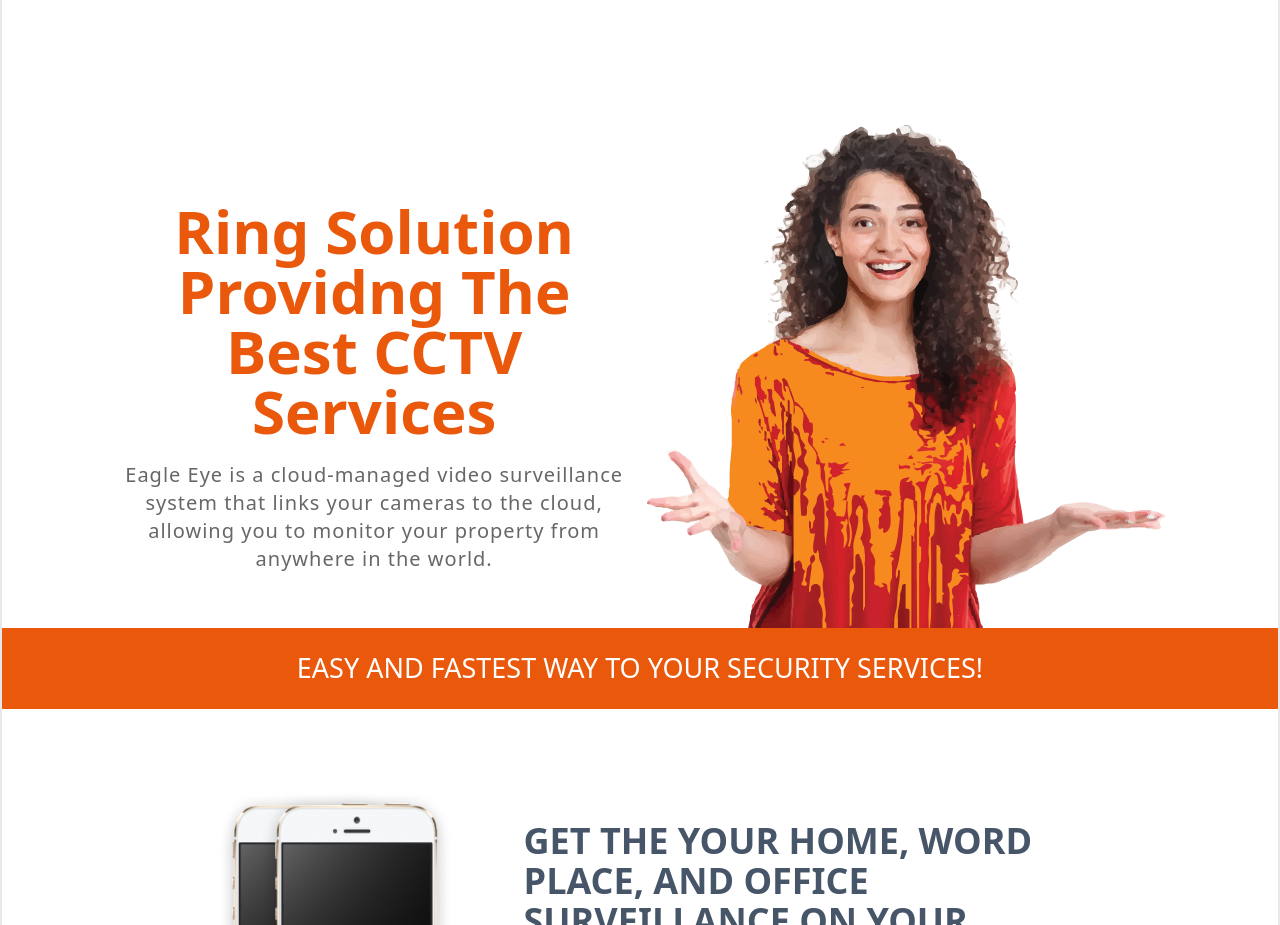
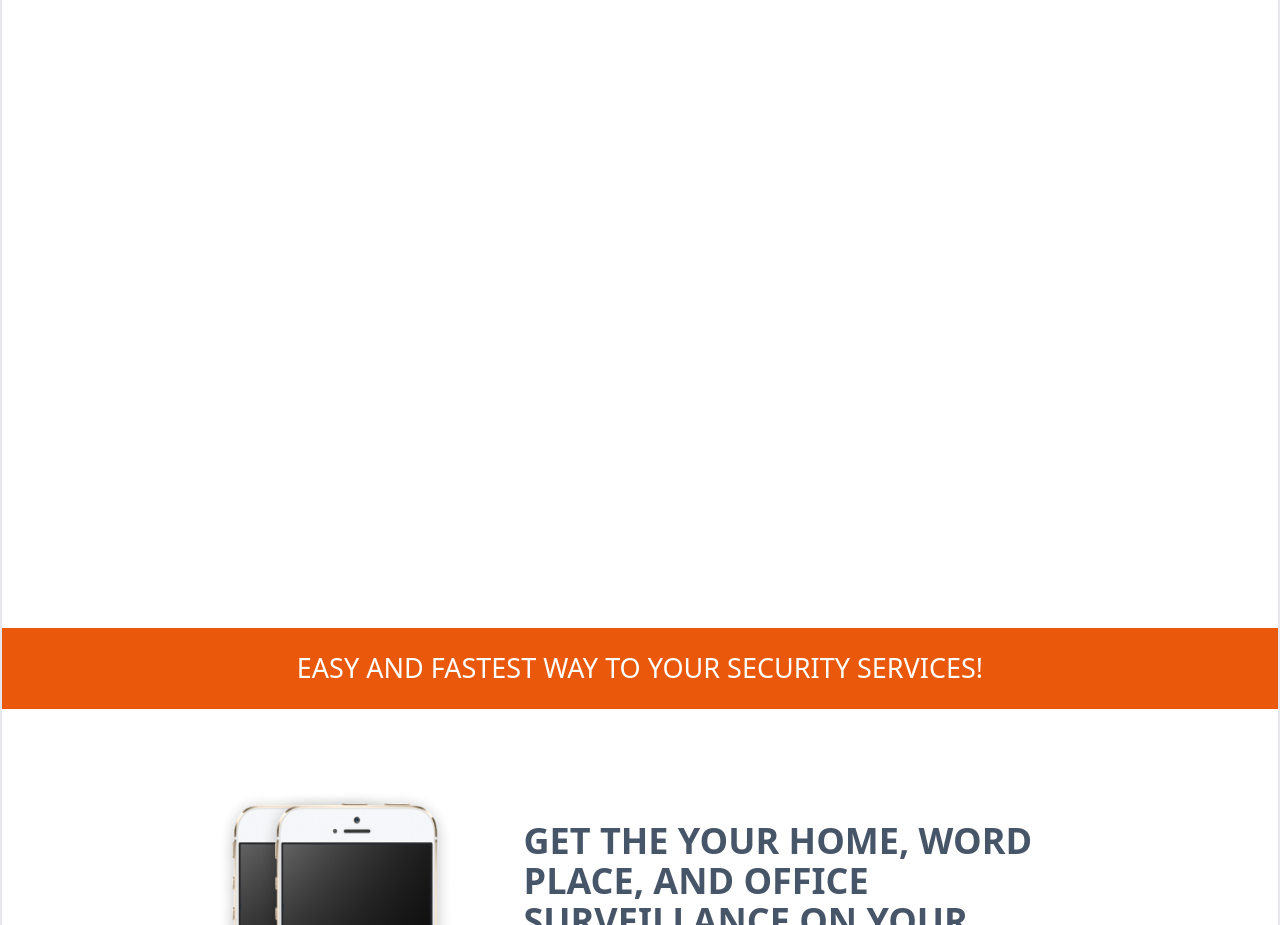
Before and after one commit to MateenKofi/ringsolutions, a React (Vite) app: page / in a window 1280 px wide. Shown: the part 3180-4105 px from the top of the page. Built offline with nearby package versions, Linux system fonts and the light colour scheme.

Commit message:
feat: Add lazy loading for images in Banner and CCTVPage components

```diff
--- a/src/components/cctv/Banner.tsx
+++ b/src/components/cctv/Banner.tsx
@@ -1,22 +1,29 @@
-import React from 'react'
+import React, { useEffect } from 'react'
 import bannerImg from '../../assets/images/vecteezy_cctv-logo-illustration_5764647 [Converted] 1.png';
+import Aos from 'aos'
+import 'aos/dist/aos.css'
 
 const Banner:React.FC = () => {
+  useEffect(() => {
+    Aos.init({
+      once: false,
+    });
+  }, []);
   return (
     <div className="w-full grid place-items-center bg-white pt-6">
           <div className="w-5/6 grid lg:grid-cols-2 place-items-center">
             <div className="w-full grid place-items-center">
-              <h1 className="text-center text-orange-600 text-6xl max-sm:text-2xl max-sm:font-extrabold font-bold py-5 capitalize">
+              <h1 className="text-center text-orange-600 text-6xl max-sm:text-2xl max-sm:font-extrabold font-bold py-5 capitalize" data-aos="fade-right" data-aos-duration="1500">
                 Ring solution providng the best CCTV services
               </h1>
-              <p className="text-center text-xl tracking-wider text-[#676767]">
+              <p className="text-center text-xl tracking-wider text-[#676767]" data-aos="fade-right" data-aos-duration="1000">
                 Eagle Eye is a cloud-managed video surveillance system that links
                 your cameras to the cloud, allowing you to monitor your
                 property from anywhere in the world.
               </p>
             </div>
             <div className="w-full grid place-items-center">
-              <img src={bannerImg} alt="banner" className="" />
+              <img src={bannerImg} alt="banner" className="" data-aos="fade-up-left"/>
             </div>
           </div>
         </div>
```
Also changed, not shown: src/pages/Home/CCTVPage.tsx (+7 -7 lines).
